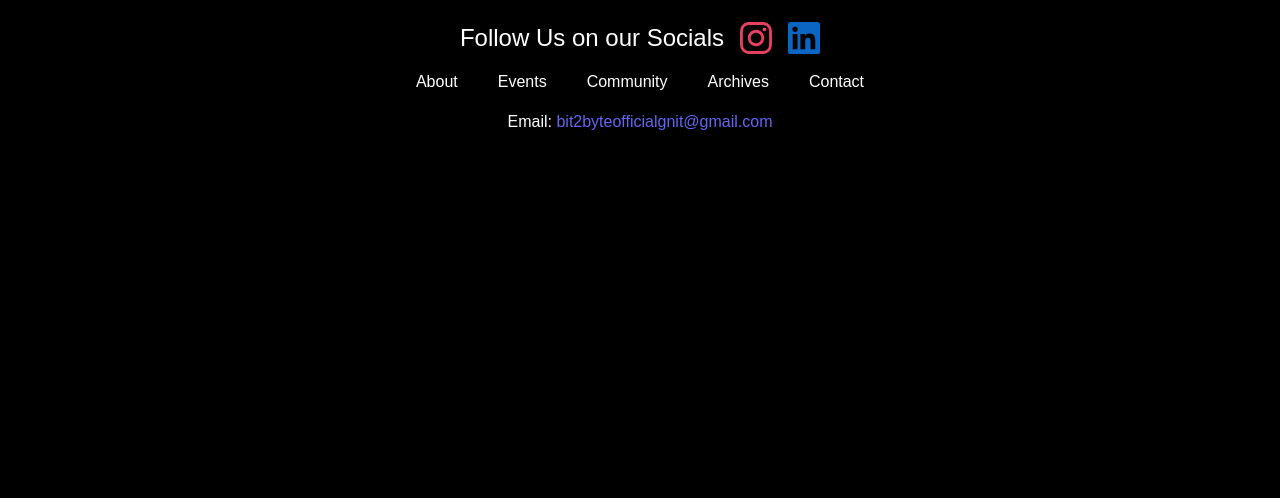
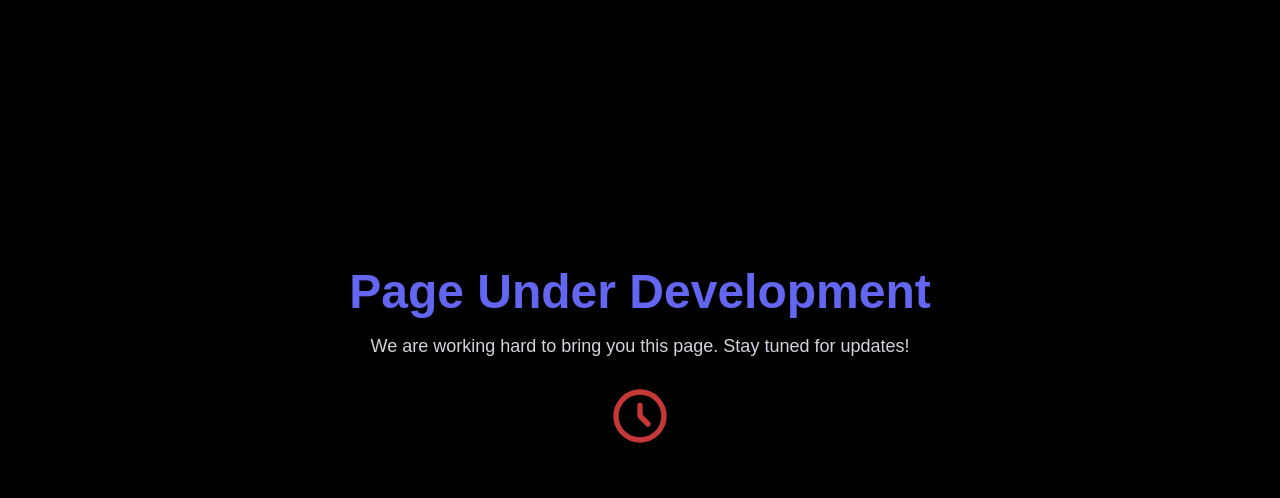
Before and after one commit to DarkmodeWorking/Bit-2-Byte, a React (Vite) app: page /github in a window 1280 px wide. Shown: the part 138-636 px from the top of the page. Built offline with nearby package versions, Linux system fonts and the light colour scheme; a web font is replaced by a local one.

Commit message:
new navlinks fix

```diff
--- a/src/components/Footer.jsx
+++ b/src/components/Footer.jsx
@@ -34,10 +34,10 @@ const Footer = () => {
 
       {/* Navigation Links */}
       <div className="flex flex-wrap justify-center space-x-6 sm:space-x-10 text-sm sm:text-base">
-        <a href="/about-us" className="hover:text-indigo-500 transition">About</a>
-        <a href="/events" className="hover:text-indigo-500 transition">Events</a>
-        <a href="/community" className="hover:text-indigo-500 transition">Community</a>
-        <a href="/archives" className="hover:text-indigo-500 transition">Archives</a>
+        <a href="/maintainers" className="hover:text-indigo-500 transition">Maintainers</a>
+        <a href="/open-source" className="hover:text-indigo-500 transition">Open Source</a>
+        <a href="/activities" className="hover:text-indigo-500 transition">Activities</a>
+        <a href="/documents" className="hover:text-indigo-500 transition">Documents</a>
         <a href="/contact" className="hover:text-indigo-500 transition">Contact</a>
       </div>
 
--- a/src/components/Header.jsx
+++ b/src/components/Header.jsx
@@ -15,9 +15,9 @@ const menuItems = [
   {
     name: "Events",
     dropdown: [
-      { label: "Upcoming Events", link: "/events/upcoming" },
-      { label: "Past Events", link: "/events/past" },
-      { label: "Get Involved", link: "/events/involved" },
+      { label: "Upcoming Events", link: "/upcoming-events" },
+      { label: "Past Events", link: "/past-events" },
+      { label: "Get Involved", link: "/involved" },
     ],
   },
   {
--- /dev/null
+++ b/src/components/UnderDevelopment.jsx
@@ -0,0 +1,30 @@
+import React from "react";
+
+const UnderDevelopment = () => {
+  return (
+    <div className="flex flex-col items-center justify-center h-screen text-white text-center p-6">
+      <h1 className="text-5xl font-bold text-indigo-500">Page Under Development</h1>
+      <p className="mt-4 text-lg text-gray-300">
+        We are working hard to bring you this page. Stay tuned for updates!
+      </p>
+      <div className="mt-6 animate-pulse">
+        <svg
+          className="w-16 h-16 text-red-500"
+          fill="none"
+          stroke="currentColor"
+          strokeWidth="2"
+          viewBox="0 0 24 24"
+          xmlns="http://www.w3.org/2000/svg"
+        >
+          <path
+            strokeLinecap="round"
+            strokeLinejoin="round"
+            d="M12 8v4l3 3m6-3a9 9 0 11-18 0 9 9 0 0118 0z"
+          ></path>
+        </svg>
+      </div>
+    </div>
+  );
+};
+
+export default UnderDevelopment;
```
